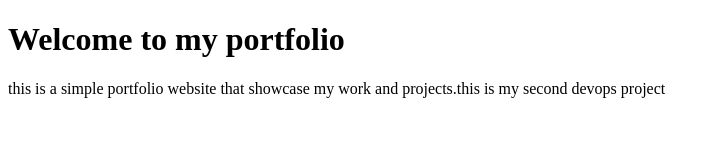
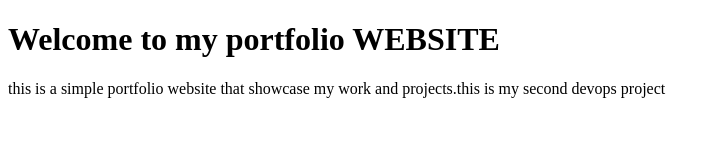
Before and after one commit to aqsayasmeen2002-svg/portfolio-proj, a plain HTML site: page index.html in a window 1280 px wide. Shown: the whole page, without its empty margins (0-721 px from the left). Drawn offline with Linux system fonts and the light colour scheme.

Commit message:
update portfolio website

```diff
--- a/index.html
+++ b/index.html
@@ -4,7 +4,7 @@
     <title>My portfolio</title>
 </head>
 <body>
-    <h1>Welcome to my portfolio</h1>
+    <h1>Welcome to my portfolio WEBSITE</h1>
     <p>
         this is a simple portfolio website that showcase my work and projects.this is my second devops project
     </p>
```
